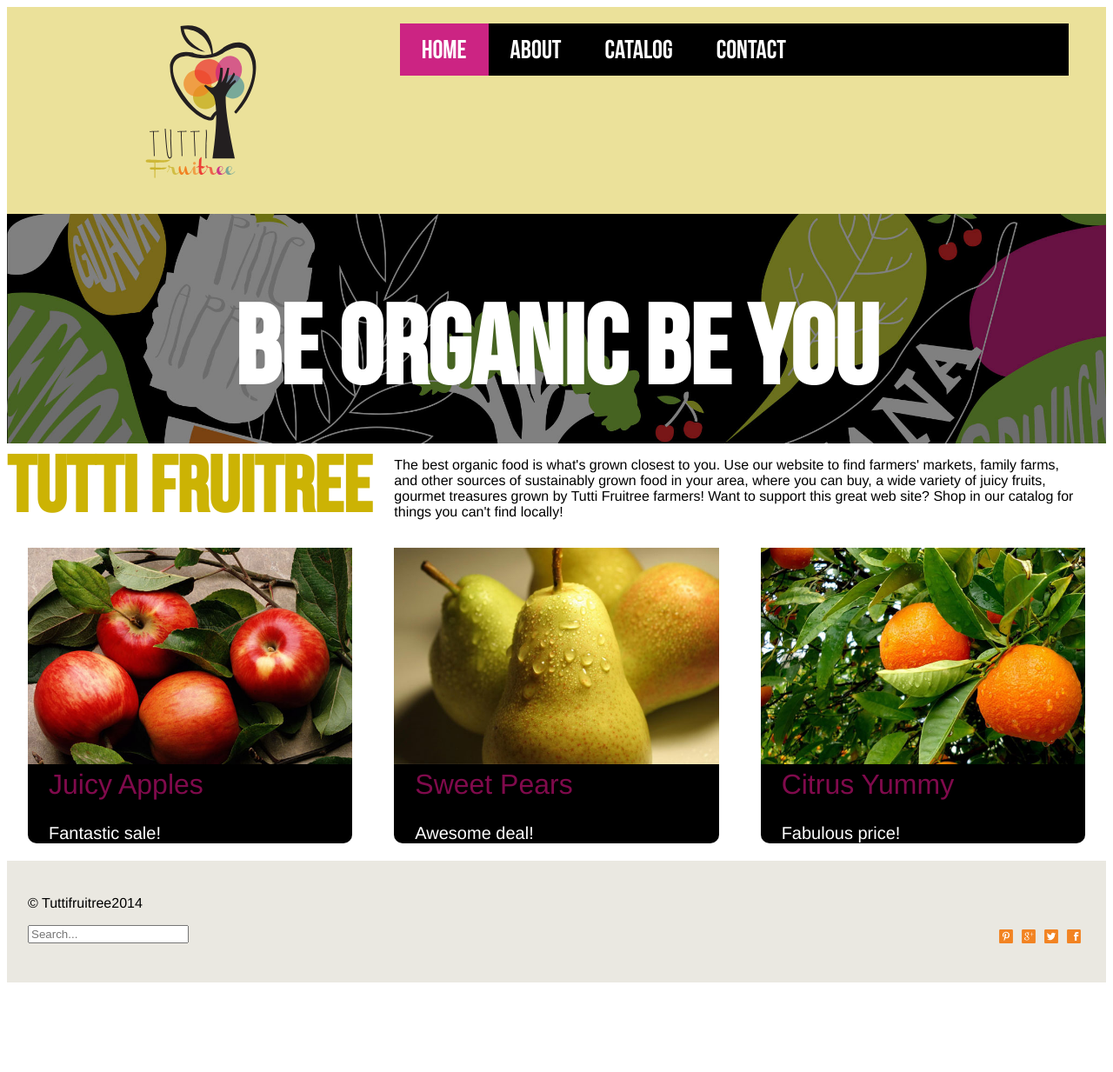
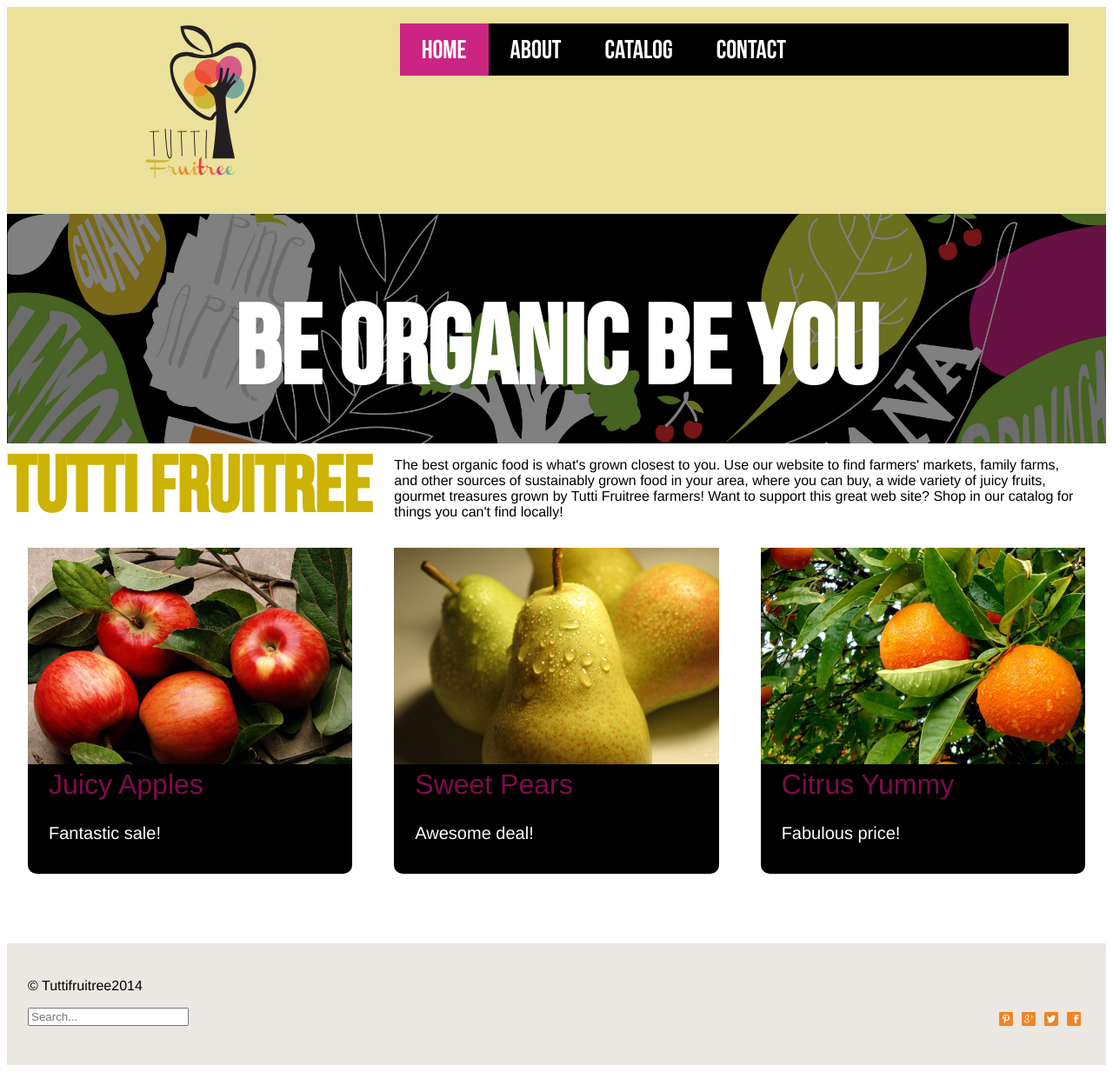
Before and after one commit to baci0008/ecommerce-website, a Jekyll site: the page built from index.html, in a window 1280 px wide. Shown: the whole page at 87% size. Built offline with Jekyll 4.4.1, drawn with Linux system fonts in a browser that asks for light colours; Markdown is read by kramdown in place of the engine named in the settings; before the commit the page ends 1138 px from its top, so only the background shows below that.

Commit message:
Fixed promo small

```diff
--- a/_includes/css/promos.css
+++ b/_includes/css/promos.css
@@ -1,5 +1,7 @@
 .promo-small {
 	background-color: #000;
+	padding-bottom: 15px;
+	margin-bottom: 80px;
 	border-radius: 10px;
 	color: #FFF;
 	font-size: 20px;
```
